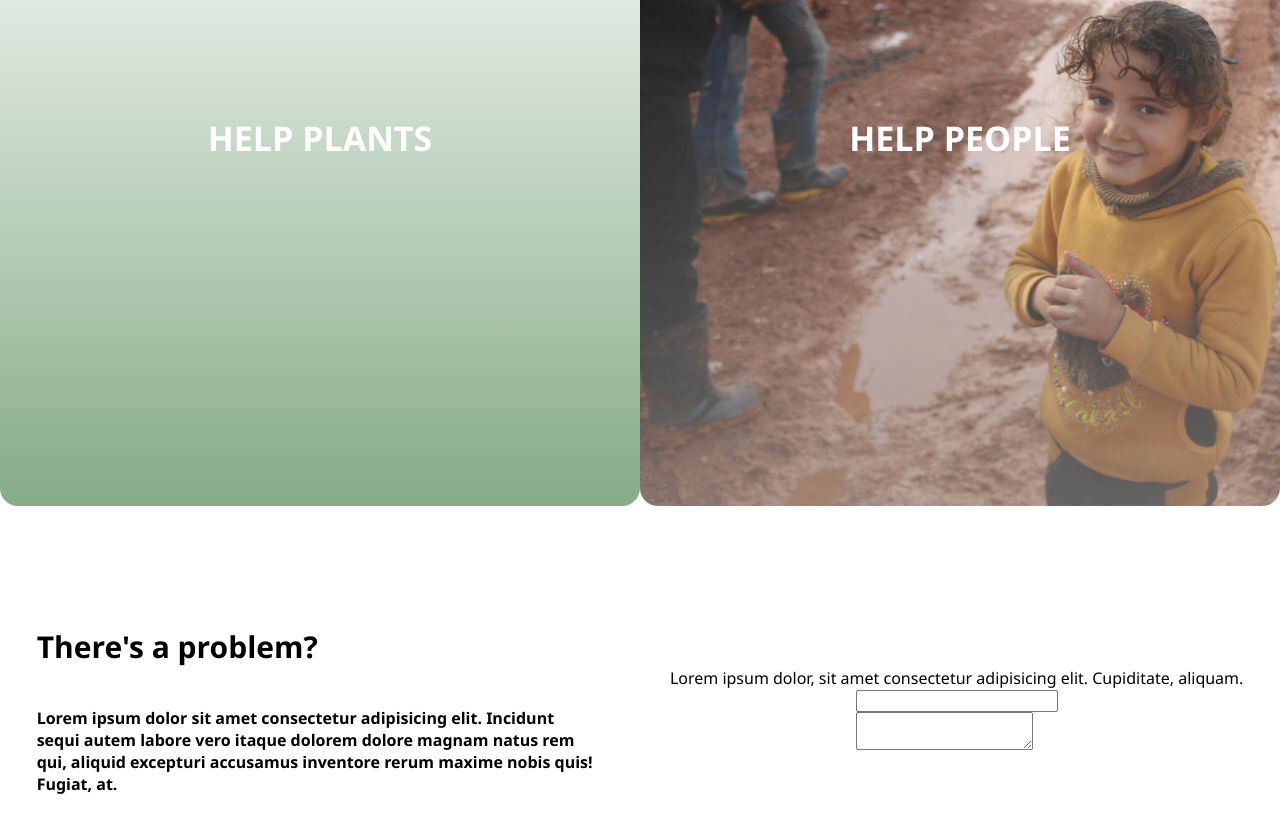
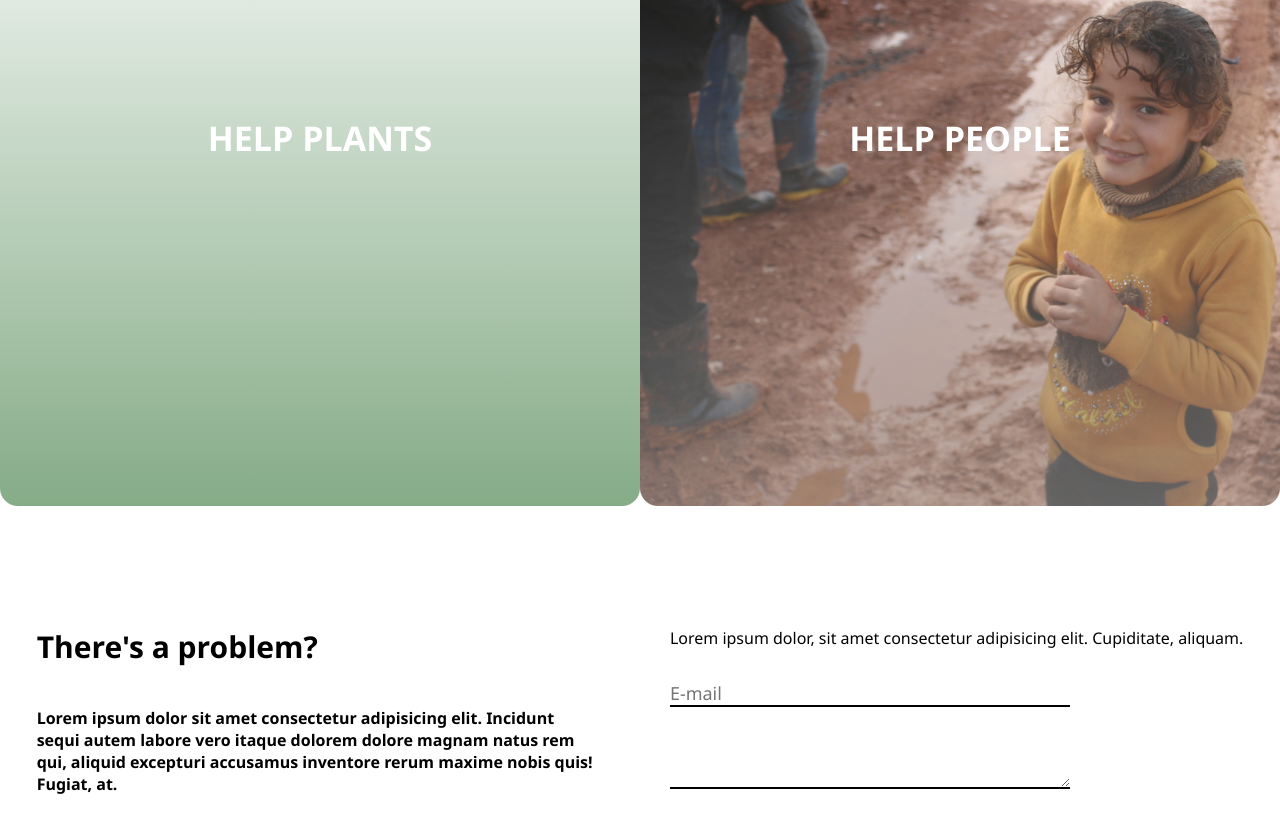
Before and after one commit to ArberSh/Donation., a plain HTML site: page index.html in a window 1280 px wide. Shown: the part 1808-2641 px from the top of the page. Drawn offline with Linux system fonts and the light colour scheme.

Commit message:
finished

```diff
--- a/index.html
+++ b/index.html
@@ -75,10 +75,10 @@
                     </div>
                     <div class="Comment">
                         <form>
-                            <div class="email">
-                             <input type="email">
+                            <div class="email_div">
+                             <input class="email" type="email" placeholder="E-mail">
                             </div>
-                            <div class="textarea">
+                            <div class="textarea" placeholder="Tell us your problem">
                              <textarea></textarea>
                             </div>
                         </form>
--- a/style.css
+++ b/style.css
@@ -312,9 +312,23 @@ ABOUT US
     font-size: 30px;
 }
 .Submit{
-
-    justify-content: center;
-    align-items: center;
     flex-direction: column;
     display: flex;
 }
+.email {
+    outline: none;
+    margin-top:4vh ;
+    border:none;
+    border-bottom: solid black 2px;
+    width: 50vh;
+    font-size: 18px;
+
+}
+textarea {
+    outline: none;
+    margin-top:4vh ;
+    border:none;
+    border-bottom: solid black 2px;
+    width: 50vh;
+    font-size: 18px;
+}
```
